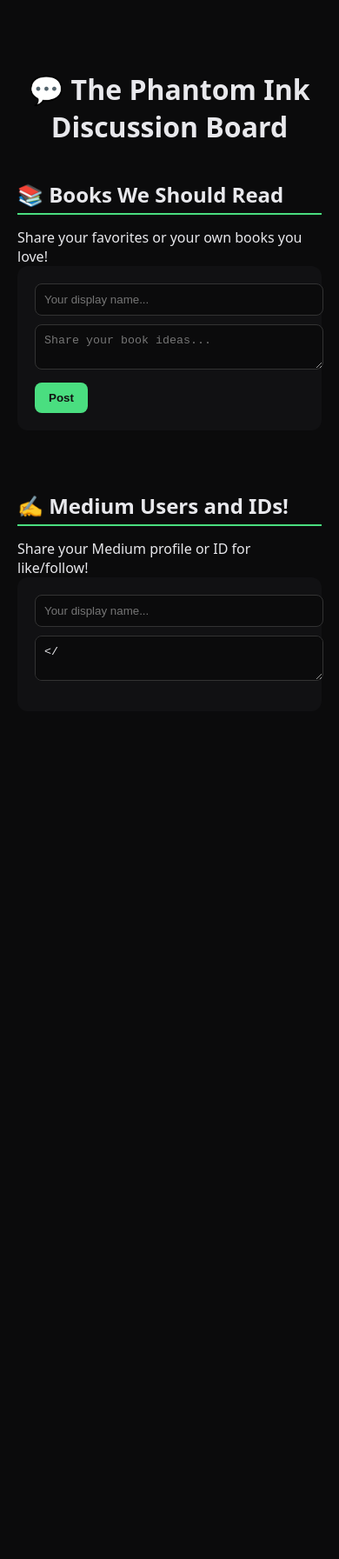
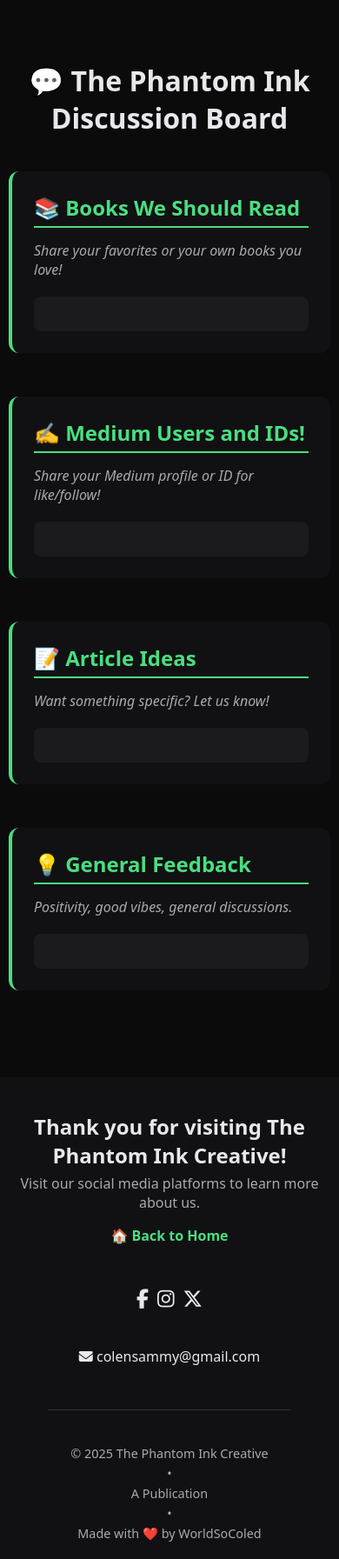
Before and after one commit to worldsocoled/ThePhantomInkCreative, a plain HTML site: page docs/discussion.html in a window 390 px wide. Shown: the whole page at 87% size. Before the commit the page ends 928 px from the top, so only its background shows below. Drawn offline with Linux system fonts and the light colour scheme; a script that the page names is missing.

Commit message:
Update discussion.html

```diff
--- a/docs/discussion.html
+++ b/docs/discussion.html
@@ -21,53 +21,32 @@
       text-align: center;
       margin-bottom: 40px;
     }
-    .section { margin-bottom: 50px; }
+    .section {
+      margin-bottom: 50px;
+      background: #111113;
+      padding: 25px;
+      border-radius: 12px;
+      border-left: 4px solid #4ade80;
+    }
     .section h2 {
-      margin-bottom: 15px;
+      margin: 0 0 15px 0;
+      color: #4ade80;
       border-bottom: 2px solid #4ade80;
       padding-bottom: 5px;
     }
+    .section-description {
+      margin-bottom: 20px;
+      color: #a9a9b2;
+      font-style: italic;
+    }
 
-    .post-form {
-      background: #111113;
+    /* Disqus container styling */
+    .disqus-container {
+      background: #1a1a1f;
       padding: 20px;
-      border-radius: 12px;
-      margin-bottom: 20px;
+      border-radius: 8px;
+      margin-top: 15px;
     }
-    input, textarea {
-      width: 100%;
-      padding: 10px;
-      border-radius: 8px;
-      border: 1px solid #333;
-      margin-bottom: 10px;
-      background: #0b0b0c;
-      color: #e8e8ec;
-    }
-    button {
-      padding: 10px 16px;
-      border: none;
-      border-radius: 8px;
-      background: #4ade80;
-      color: #111;
-      font-weight: bold;
-      cursor: pointer;
-    }
-    button:hover { background: #22c55e; }
-
-    .posts { display: flex; flex-direction: column; gap: 12px; }
-    .post {
-      background: #111113;
-      padding: 16px;
-      border-radius: 12px;
-      border-left: 4px solid #4ade80;
-      display: flex;
-      flex-direction: column;
-      gap: 6px;
-      word-break: break-word;
-    }
-    .post:nth-child(even) { background: #1a1a1f; }
-    .post .name { font-weight: bold; }
-    .post time { font-size: 0.8em; color: #a9a9b2; align-self: flex-end; }
 
     footer {
       background: #111113;
@@ -75,6 +54,7 @@
       padding: 40px 20px 20px;
       font-family: system-ui, sans-serif;
     }
+
     .footer-content {
       max-width: 1000px;
       margin: 0 auto;
@@ -84,28 +64,86 @@
       text-align: center;
       gap: 20px;
     }
-    .footer-brand h3 { margin: 0; font-size: 1.5rem; }
-    .footer-tagline { margin: 5px 0 0; font-size: 1rem; color: #a9a9b2; }
-    .social-links { display: flex; gap: 15px; margin: 10px 0; }
-    .social-link { color: #e8e8ec; font-size: 1.4rem; transition: color 0.3s; }
-    .social-link:hover { color: #4ade80; }
-    .contact-info { margin: 10px 0; }
+
+    .footer-brand h3 {
+      margin: 0;
+      font-size: 1.5rem;
+    }
+
+    .footer-tagline {
+      margin: 5px 0 0;
+      font-size: 1rem;
+      color: #a9a9b2;
+    }
+
+    .social-links {
+      display: flex;
+      gap: 15px;
+      margin: 10px 0;
+    }
+
+    .social-link {
+      color: #e8e8ec;
+      font-size: 1.4rem;
+      transition: color 0.3s;
+    }
+
+    .social-link:hover {
+      color: #4ade80;
+    }
+
+    .contact-info {
+      margin: 10px 0;
+    }
+
     .contact-info .email-link {
       color: #e8e8ec;
       text-decoration: none;
       transition: color 0.3s;
     }
-    .contact-info .email-link:hover { color: #4ade80; }
-    .footer-divider { width: 80%; height: 1px; background: #333; margin: 20px 0; }
+
+    .contact-info .email-link:hover {
+      color: #4ade80;
+    }
+
+    .footer-divider {
+      width: 80%;
+      height: 1px;
+      background: #333;
+      margin: 20px 0;
+    }
+
     .footer-bottom {
-      display: flex; flex-wrap: wrap; justify-content: center;
-      gap: 8px; font-size: 0.9rem; color: #a9a9b2;
+      display: flex;
+      flex-wrap: wrap;
+      justify-content: center;
+      gap: 8px;
+      font-size: 0.9rem;
+      color: #a9a9b2;
+    }
+
+    .home-link {
+      color: #4ade80;
+      text-decoration: none;
+      font-weight: bold;
+    }
+
+    .home-link:hover {
+      color: #22c55e;
     }
 
     /* Responsive adjustments */
     @media (max-width: 600px) {
-      .footer-bottom { flex-direction: column; gap: 4px; }
-      .social-links { gap: 10px; }
+      .footer-bottom {
+        flex-direction: column;
+        gap: 4px;
+      }
+      .social-links {
+        gap: 10px;
+      }
+      .wrap {
+        padding: 10px;
+      }
     }
   </style>
 </head>
@@ -113,21 +151,117 @@
   <div class="wrap">
     <h1>💬 The Phantom Ink Discussion Board</h1>
 
-    <!-- Sections -->
-    <div class="section" id="booksSection">
+    <!-- Books Section -->
+    <div class="section">
       <h2>📚 Books We Should Read</h2>
-      <span>Share your favorites or your own books you love!</span>
-      <form class="post-form" data-section="books" id="formBooks">
-        <input type="text" class="postName" placeholder="Your display name..." required>
-        <textarea class="postText" placeholder="Share your book ideas..." required></textarea>
-        <button type="submit">Post</button>
-      </form>
-      <div class="posts" id="postsBooks"></div>
+      <div class="section-description">Share your favorites or your own books you love!</div>
+      <div class="disqus-container">
+        <div id="disqus_books"></div>
+      </div>
     </div>
 
-    <div class="section" id="mediumSection">
+    <!-- Medium Section -->
+    <div class="section">
       <h2>✍️ Medium Users and IDs!</h2>
-      <span>Share your Medium profile or ID for like/follow!</span>
-      <form class="post-form" data-section="medium" id="formMedium">
-        <input type="text" class="postName" placeholder="Your display name..." required>
-        <textarea class="postText" placeholder="Share your Medium profile or ID..." required></
+      <div class="section-description">Share your Medium profile or ID for like/follow!</div>
+      <div class="disqus-container">
+        <div id="disqus_medium"></div>
+      </div>
+    </div>
+
+    <!-- Articles Section -->
+    <div class="section">
+      <h2>📝 Article Ideas</h2>
+      <div class="section-description">Want something specific? Let us know!</div>
+      <div class="disqus-container">
+        <div id="disqus_articles"></div>
+      </div>
+    </div>
+
+    <!-- Feedback Section -->
+    <div class="section">
+      <h2>💡 General Feedback</h2>
+      <div class="section-description">Positivity, good vibes, general discussions.</div>
+      <div class="disqus-container">
+        <div id="disqus_feedback"></div>
+      </div>
+    </div>
+
+  </div>
+
+  <footer>
+    <div class="footer-content">
+      <div class="footer-brand">
+        <h3>Thank you for visiting The Phantom Ink Creative!</h3>
+        <p class="footer-tagline">Visit our social media platforms to learn more about us.</p>
+        <p><a href="index.html" class="home-link">🏠 Back to Home</a></p>
+      </div>
+
+      <div class="social-links">
+        <a href="https://facebook.com/phantomink" class="social-link facebook" aria-label="Follow us on Facebook">
+          <i class="fab fa-facebook-f"></i>
+        </a>
+        <a href="https://instagram.com/phantomink" class="social-link instagram" aria-label="Follow us on Instagram">
+          <i class="fab fa-instagram"></i>
+        </a>
+        <a href="https://twitter.com/phantomink" class="social-link twitter" aria-label="Follow us on X (Twitter)">
+          <i class="fab fa-x-twitter"></i>
+        </a>
+      </div>
+
+      <div class="contact-info">
+        <a href="mailto:colensammy@gmail.com" class="email-link">
+          <i class="fas fa-envelope"></i>
+          colensammy@gmail.com
+        </a>
+      </div>
+
+      <div class="footer-divider"></div>
+
+      <div class="footer-bottom">
+        <span>&copy; 2025 The Phantom Ink Creative</span>
+        <span>•</span>
+        <span>A Publication</span>
+        <span>•</span>
+        <span>Made with ❤️ by WorldSoColed</span>
+      </div>
+    </div>
+  </footer>
+
+  <script>
+    // Replace 'YOUR_DISQUS_SHORTNAME' with your actual Disqus shortname
+    var disqus_shortname = 'YOUR_DISQUS_SHORTNAME';
+
+    // Function to load Disqus for a specific section
+    function loadDisqus(identifier, container) {
+      var disqus_identifier = identifier;
+      var disqus_url = window.location.href + '#' + identifier;
+
+      var dsq = document.createElement('script');
+      dsq.type = 'text/javascript';
+      dsq.async = true;
+      dsq.src = '//' + disqus_shortname + '.disqus.com/embed.js';
+      dsq.setAttribute('data-timestamp', +new Date());
+
+      // Set the container for this specific Disqus thread
+      window.disqus_config = function () {
+        this.page.url = disqus_url;
+        this.page.identifier = disqus_identifier;
+      };
+
+      document.getElementById(container).appendChild(dsq);
+    }
+
+    // Load Disqus for each section
+    document.addEventListener('DOMContentLoaded', function() {
+      loadDisqus('books', 'disqus_books');
+
+      // Add some delay between loading different sections to avoid conflicts
+      setTimeout(() => loadDisqus('medium', 'disqus_medium'), 1000);
+      setTimeout(() => loadDisqus('articles', 'disqus_articles'), 2000);
+      setTimeout(() => loadDisqus('feedback', 'disqus_feedback'), 3000);
+    });
+  </script>
+
+</body>
+</html>
```
